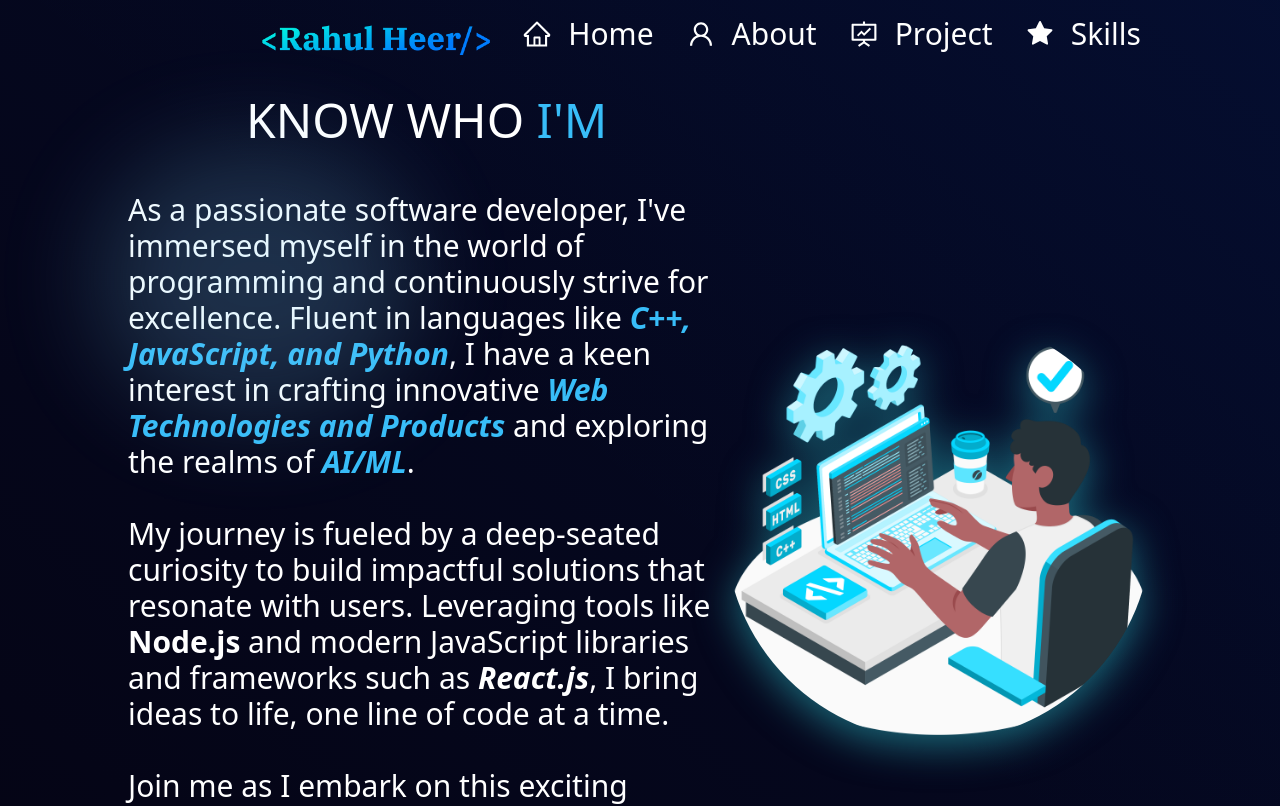
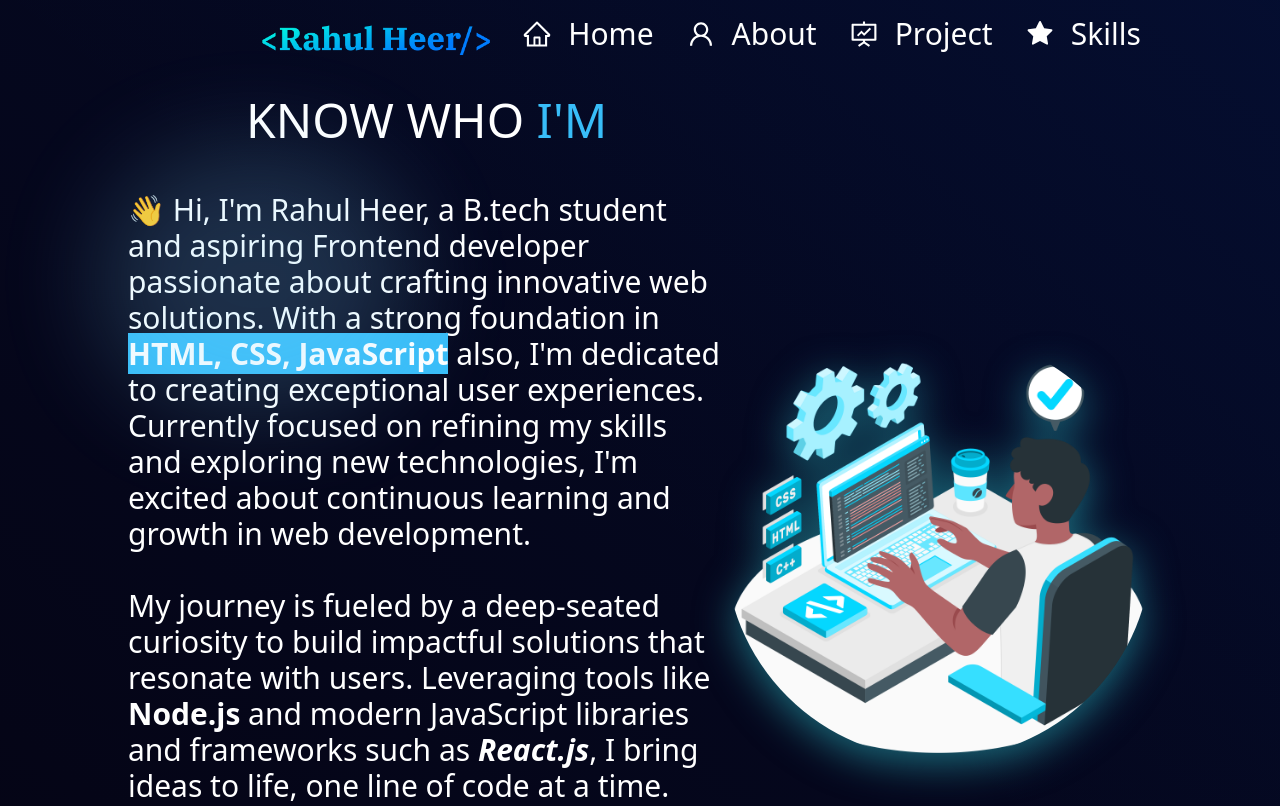
Before and after one commit to RahulHeer150/Rahul-Portfolio, a React (Vite) app: page /about in a window 1280 px wide. Shown: the top 806 px of the page. Built offline with nearby package versions, Linux system fonts and the light colour scheme.

Commit message:
change in aboutsection

```diff
--- a/src/Components/AboutPage/About1.jsx
+++ b/src/Components/AboutPage/About1.jsx
@@ -8,13 +8,14 @@ const About1 = () => {
          text-center md:text-left mt-8 md:mt-0 text-white'>
         <h1 className='text-center text-white text-5xl'>KNOW WHO <span className='text-sky-400'>I'M</span></h1>
          <p className="pt-12 text-left text-3xl text-white">
-  As a passionate software developer, I've immersed myself in the world of programming and continuously strive for excellence. Fluent in languages like <i><b className="text-sky-400">C++, JavaScript, and Python</b></i>, I have a keen interest in crafting innovative <i><b className="text-sky-400">Web Technologies and Products</b></i> and exploring the realms of <i><b className="text-sky-400">AI/ML</b></i>.
+  👋 Hi, I'm Rahul Heer, a B.tech student and aspiring Frontend developer passionate about crafting innovative web solutions. With a strong foundation in <b className='bg-sky-400'>HTML, CSS, JavaScript</b> also, I'm dedicated to creating exceptional user experiences. Currently focused on refining my skills and exploring new technologies, I'm excited about continuous learning and growth in web development.
+
   <br />
   <br />
   My journey is fueled by a deep-seated curiosity to build impactful solutions that resonate with users. Leveraging tools like <b className="purple">Node.js</b> and modern JavaScript libraries and frameworks such as <i><b className="purple">React.js</b></i>, I bring ideas to life, one line of code at a time.
   <br />
   <br />
-  Join me as I embark on this exciting journey of innovation and creativity, where every challenge is an opportunity to learn and grow.
+  🚀 Feel free to reach out for discussions, idea exchange, or potential collaborations.
 </p>
         </div>
     <div className='md:w-5/12 flex justify-center md:justify-end pt-12'>
```
